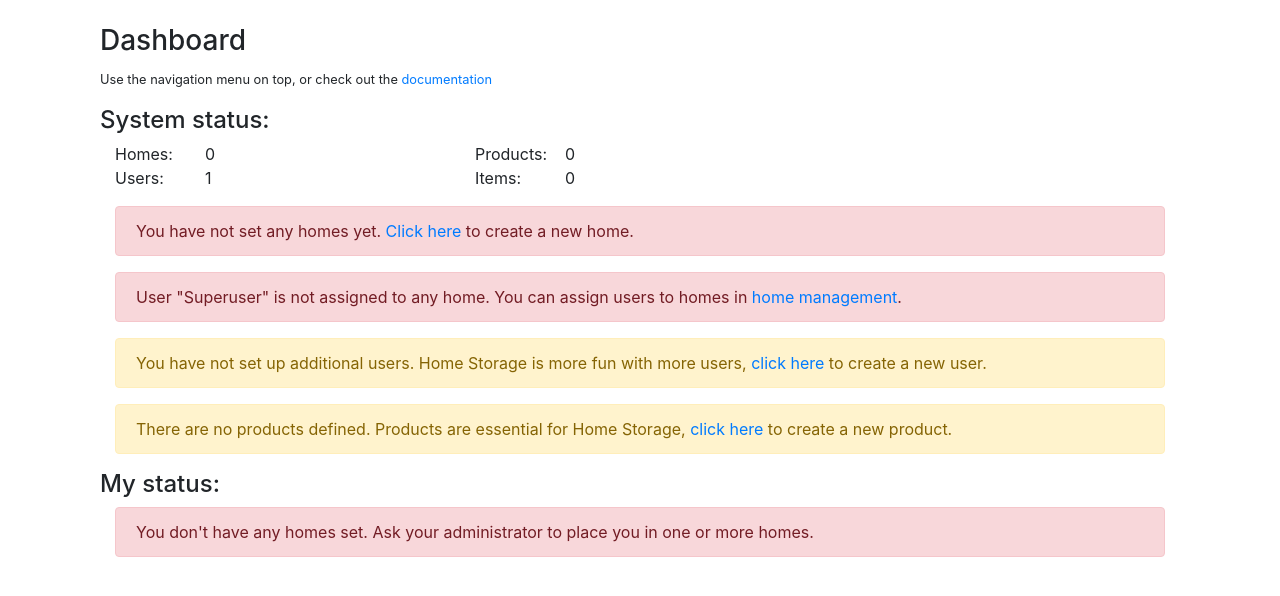
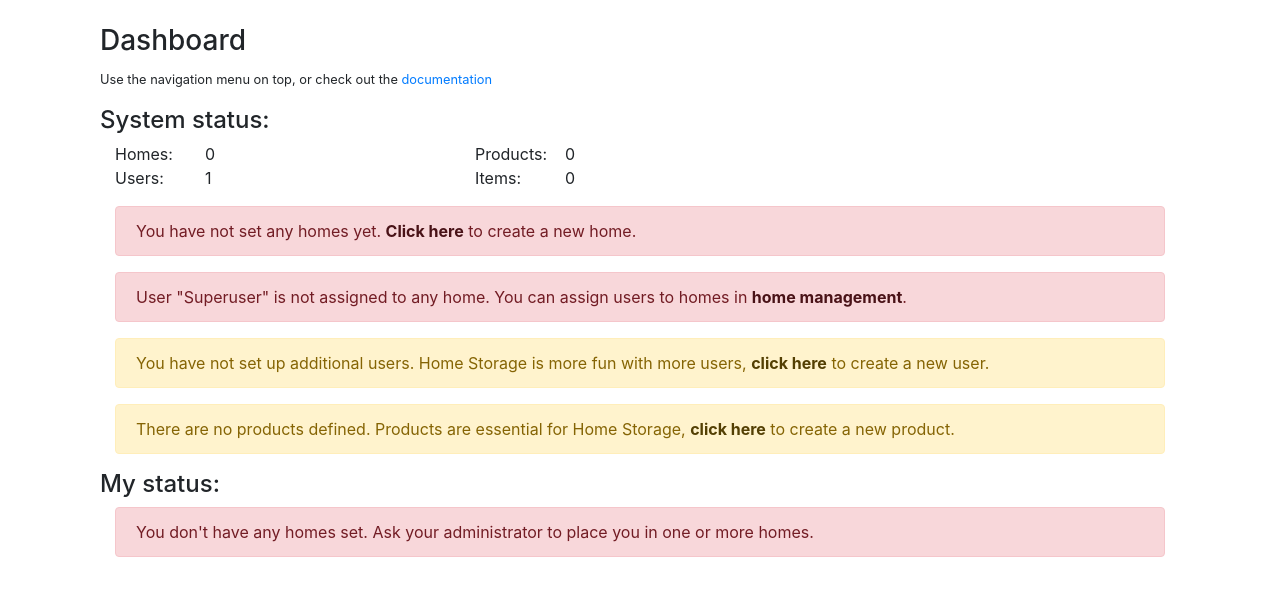
Before and after one commit to Peanhua/HomeStorage, a Flask app: page / in a window 1280 px wide. Shown: the part 56-652 px from the top of the page. Run offline with Flask 2, Linux system fonts and the light colour scheme; a user stored in the database is signed in; data comes from the database, SQL or seed files in the repository; data that the repository does not hold is empty; some libraries are stand-ins or nearby versions.

Commit message:
Fix links in the dashboard alerts to have the proper CSS class set.

```diff
--- a/application/templates/index.html
+++ b/application/templates/index.html
@@ -29,7 +29,7 @@
     <div class="col">
       <div class="alert alert-danger" role="alert">
         You have not set any homes yet.
-        <a href="{{ url_for('homes_form') }}">Click here</a> to create a new home.
+        <a class="alert-link" href="{{ url_for('homes_form') }}">Click here</a> to create a new home.
       </div>
     </div>
   </div>
@@ -40,7 +40,7 @@
     <div class="col">
       <div class="alert alert-danger" role="alert">
         The home "{{ home.name }}" does not have any users.
-        <a href="{{ url_for('homeusers_edit', home_id=home.home_id) }}">Click here</a> to assign users for "{{ home.name }}".
+        <a class="alert-link" href="{{ url_for('homeusers_edit', home_id=home.home_id) }}">Click here</a> to assign users for "{{ home.name }}".
       </div>
     </div>
   </div>
@@ -54,7 +54,7 @@
     <div class="col">
       <div class="alert alert-danger" role="alert">
         User "{{ user.name }}" is not assigned to any home.
-        You can assign users to homes in <a href="{{ url_for('homes_index') }}">home management</a>.
+        You can assign users to homes in <a class="alert-link" href="{{ url_for('homes_index') }}">home management</a>.
       </div>
     </div>
   </div>
@@ -66,7 +66,7 @@
     <div class="col">
       <div class="alert alert-warning" role="alert">
         You have not set up additional users.
-        Home Storage is more fun with more users, <a href="{{ url_for('users_form') }}">click here</a> to create a new user.
+        Home Storage is more fun with more users, <a class="alert-link" href="{{ url_for('users_form') }}">click here</a> to create a new user.
       </div>
     </div>
   </div>
@@ -77,7 +77,7 @@
     <div class="col">
       <div class="alert alert-warning" role="alert">
         There are no products defined.
-        Products are essential for Home Storage, <a href="{{ url_for('products_form') }}">click here</a> to create a new product.
+        Products are essential for Home Storage, <a class="alert-link" href="{{ url_for('products_form') }}">click here</a> to create a new product.
       </div>
     </div>
   </div>
@@ -101,7 +101,7 @@
         <div class="alert alert-danger" role="alert">Missing {{ home.missing_products|length }} products from stock. <button type="button" class="btn btn-sm btn-primary" onclick="location.assign('{{ url_for('report_show', report_id='missing_products', home_id=home.home_id, param1='x') }}')">Show report</button></div>
         {% endif %}
         {% if home.storages|length == 0 %}
-        <div class="alert alert-danger" role="alert">No storages defined for "{{ home.name }}", <a href="{{ url_for('storages_form') }}">click here</a> to create storages.</div>
+        <div class="alert alert-danger" role="alert">No storages defined for "{{ home.name }}", <a class="alert-link" href="{{ url_for('storages_form') }}">click here</a> to create storages.</div>
         {% endif %}
       {% endif %}
     </div>
```
